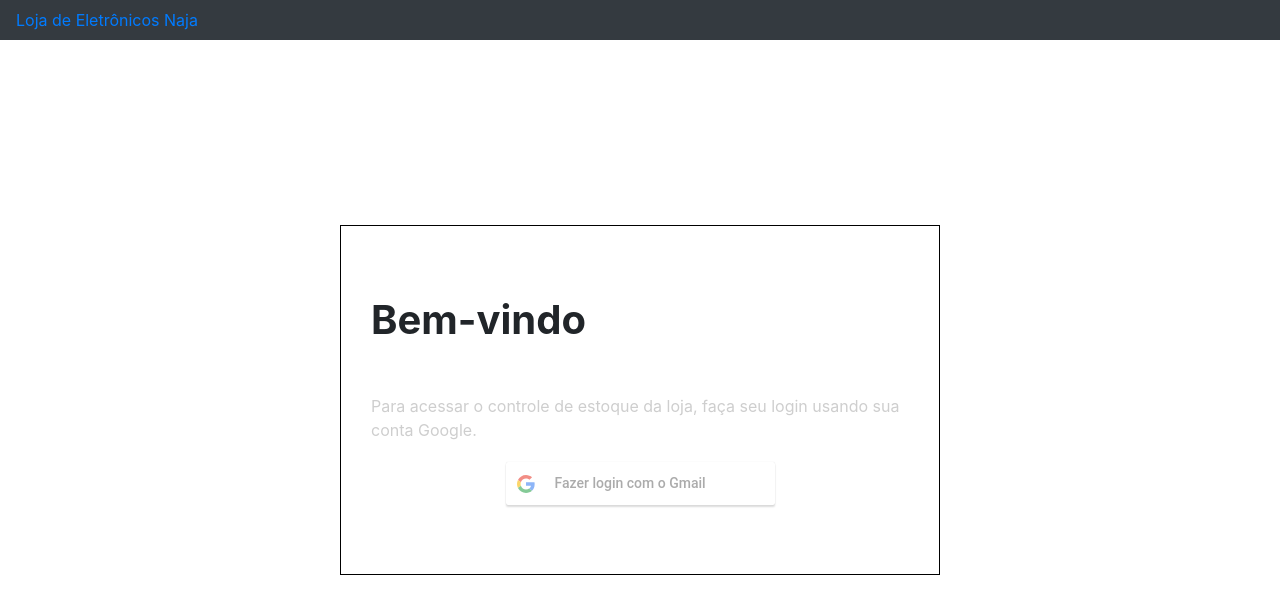
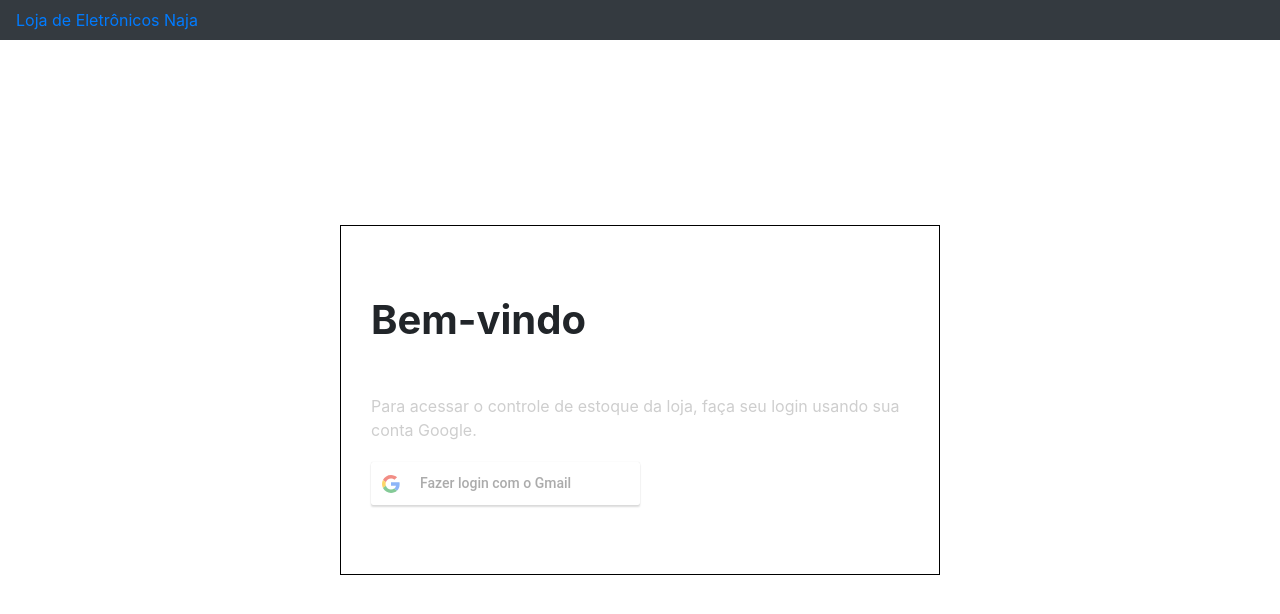
Before and after one commit to Matheusrsm/frontend-lojanaja, a React (Create React App) app: page / in a window 1280 px wide. Shown: the top 614 px of the page. Built offline with nearby package versions, Linux system fonts and the light colour scheme.

Commit message:
Commit teste deploy

```diff
--- a/src/pages/Login/index.jsx
+++ b/src/pages/Login/index.jsx
@@ -11,6 +11,7 @@ export default function Login() {
   return (
     <div className="container-login">
       <div className="container-components">
+        <form>
           <h1>Bem-vindo</h1>
           <p>
             Para acessar o controle de estoque da loja, faça seu login usando sua
@@ -22,8 +23,8 @@ export default function Login() {
             buttonText="Fazer login com o Gmail"
             onSuccess={reponseGoogle}
             onFailure={reponseGoogle}
-          cookiePolicy="single-host-origin"
           />
+        </form>
       </div>
     </div>
   );
```
Lines whose indentation alone changed are shown as unchanged.
